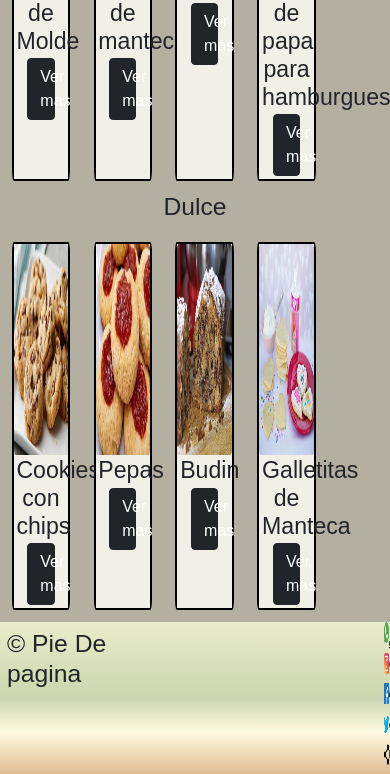
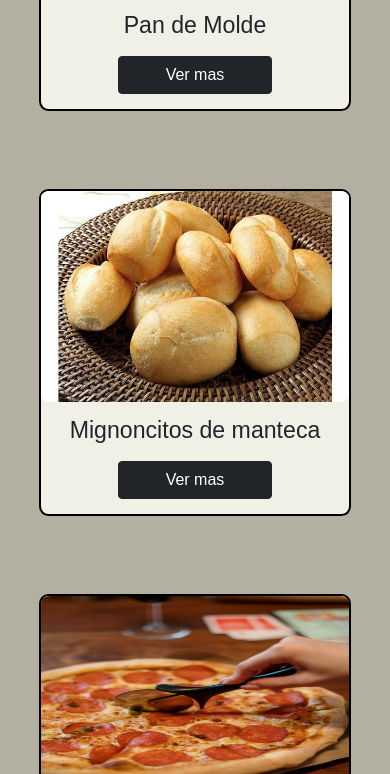
Before and after one commit to JCFAquino/Repo_proyectoFinal, a website: page Productos.html in a window 390 px wide. Shown: the part 588-1362 px from the top of the page. Drawn offline with nearby package versions, Linux system fonts and the light colour scheme.

Commit message:
se agregan medias Querys sobre la seccion Productos

```diff
--- a/CSS/EstiloComplementario.css
+++ b/CSS/EstiloComplementario.css
@@ -543,6 +543,11 @@ ul li:hover ul {
     .GrillaContacto {
         display: none;
 }
+body #Grilla #SeccionPrincipalProd .SeccionProducto{
+    display: flex;
+    flex-direction: column;
+}
+}
 
 @media only screen and (max-width: 768px) {
     #Grilla {
@@ -646,4 +651,9 @@ ul li:hover ul {
         width: 100%;
         flex-flow: column;
     }
+    body #Grilla #SeccionPrincipalProd .SeccionProducto{
+        display: flex;
+        flex-direction: column;
+    }
+
 }
--- a/SCSS/EstiloSASS.scss
+++ b/SCSS/EstiloSASS.scss
@@ -1,4 +1,6 @@
+@import 'Variables';
 @import 'Mixins';
+
 body {
     margin: 0%;
 
@@ -53,7 +55,11 @@ body {
                 display: flex;
                 flex-direction: row;
                 flex-flow: wrap;
+                @media only screen and (max-width: 1024px){
+                    flex-direction: column;
+                }
             }
+
         }
 
         &__MenuPrincipal {
@@ -77,6 +83,10 @@ body {
             align-content: space-between;
             flex-flow: column;
             background-color: #F0F0E6;
+            @media only screen and (max-width: 1024px){
+                width: 80vw;
+                margin: 10%;
+            }
 
             &__Img{
                 border-radius: 3%;
--- /dev/null
+++ b/SCSS/Variables.scss
@@ -0,0 +1,5 @@
+.SeccionProducto{
+    @media only screen and (max-width: 1024px){
+        flex-direction: column;
+    }
+}
```
Also changed, not shown: CSS/Estilo.css.
